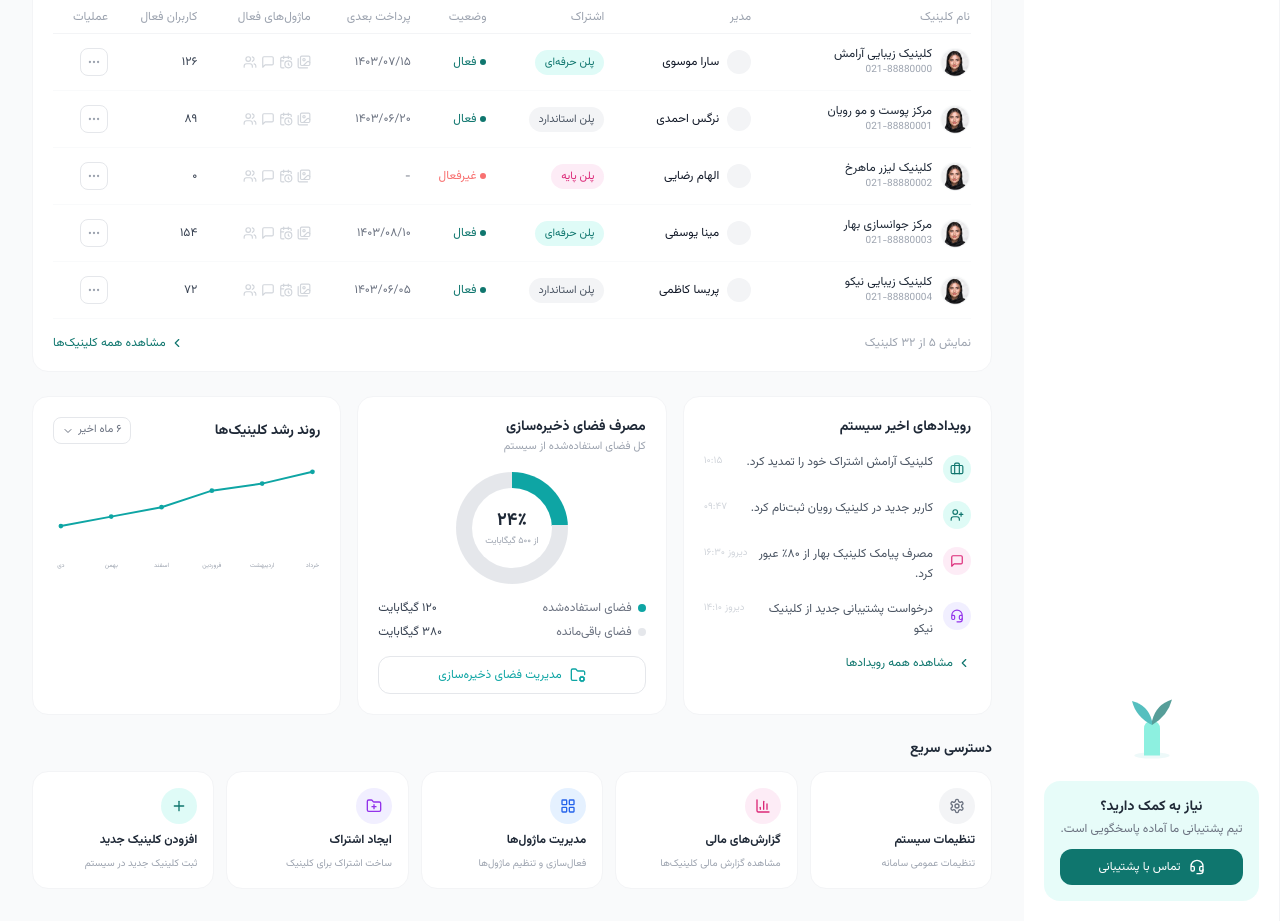
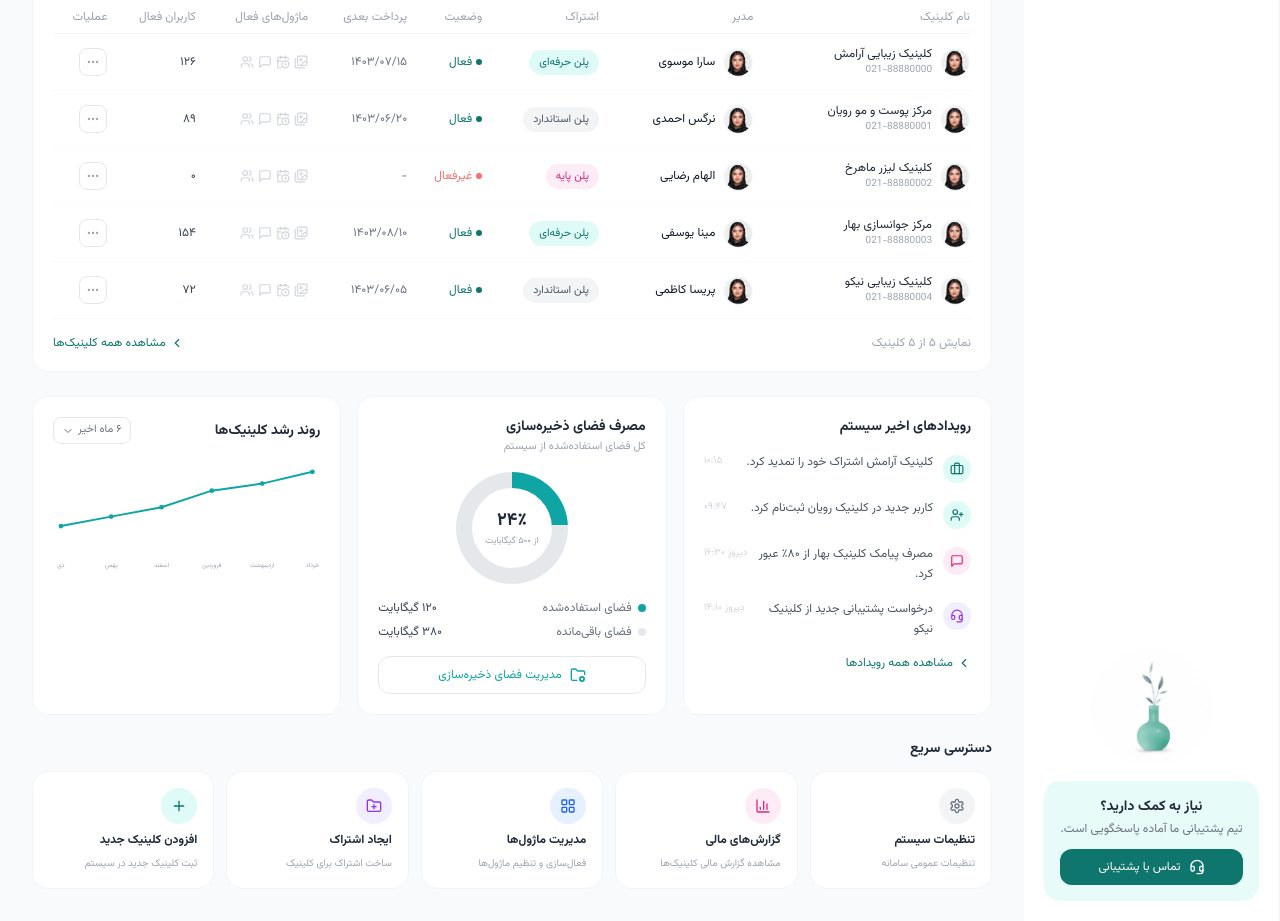
Before and after one commit to Ashkancr7/clinic-front, a Next.js app: page /super-admin/dashboard in a window 1280 px wide. Shown: the part 447-1368 px from the top of the page. Built offline with nearby package versions, Linux system fonts and the light colour scheme.

Commit message:
add superadmin panell

```diff
--- a/src/app/(superadmin)/super-admin/clinics/page.tsx
+++ b/src/app/(superadmin)/super-admin/clinics/page.tsx
@@ -172,7 +172,14 @@ export default function ClinicsListPage() {
                   </td>
                   <td className="py-3">
                     <div className="flex items-center gap-2">
-                      <div className="h-6 w-6 shrink-0 rounded-full bg-gray-100" />
+                      <Image
+                        src="/image/user.PNG"
+                        alt="User"
+                        width={30}
+                        height={30}
+                        unoptimized
+                        className="rounded-full object-cover"
+                      />
                       {c.manager}
                     </div>
                   </td>
--- a/src/app/(superadmin)/super-admin/dashboard/page.tsx
+++ b/src/app/(superadmin)/super-admin/dashboard/page.tsx
@@ -25,6 +25,7 @@ import {
   Settings,
   Headset,
 } from "lucide-react";
+import { useMemo, useState } from "react";
 
 import Image from "next/image";
 
@@ -163,6 +164,22 @@ export default function SuperAdminDashboardPage() {
   }));
   const linePoints = coords.map((c) => `${c.x},${c.y}`).join(" ");
 
+  const [search, setSearch] = useState("");
+
+  const filteredClinics = useMemo(() => {
+    const keyword = search.trim().toLowerCase();
+
+    if (!keyword) return CLINICS;
+
+    return CLINICS.filter((clinic) =>
+      clinic.name.toLowerCase().includes(keyword) ||
+      clinic.manager.toLowerCase().includes(keyword) ||
+      clinic.phone.includes(keyword) ||
+      clinic.plan.toLowerCase().includes(keyword) ||
+      clinic.status.toLowerCase().includes(keyword)
+    );
+  }, [search]);
+
   return (
     <div className="space-y-6">
       {/* آیکون‌های بالای صفحه */}
@@ -251,6 +268,8 @@ export default function SuperAdminDashboardPage() {
             <div className="flex items-center gap-2 rounded-xl border border-gray-200 px-3 py-2 sm:w-72">
               <input
                 type="text"
+                value={search}
+                onChange={(e) => setSearch(e.target.value)}
                 placeholder="جستجوی نام کلینیک، مدیر یا تلفن..."
                 className="w-full bg-transparent text-xs text-gray-600 outline-none placeholder:text-gray-300"
               />
@@ -277,7 +296,7 @@ export default function SuperAdminDashboardPage() {
               </tr>
             </thead>
             <tbody>
-              {CLINICS.map((c) => (
+              {filteredClinics.map((c) => (
                 <tr key={c.name} className="border-b border-gray-50">
                   <td className="py-3">
                     <div className="flex items-center gap-2">
@@ -299,7 +318,14 @@ export default function SuperAdminDashboardPage() {
                   </td>
                   <td className="py-3">
                     <div className="flex items-center gap-2">
-                      <div className="h-6 w-6 shrink-0 rounded-full bg-gray-100" />
+                      <Image
+                        src="/image/user.PNG"
+                        alt="User"
+                        width={30}
+                        height={30}
+                        unoptimized
+                        className="rounded-full object-cover"
+                      />
                       {c.manager}
                     </div>
                   </td>
@@ -328,12 +354,25 @@ export default function SuperAdminDashboardPage() {
                   </td>
                 </tr>
               ))}
+              {filteredClinics.length === 0 && (
+                <tr>
+                  <td
+                    colSpan={7}
+                    className="py-10 text-center text-sm text-gray-400"
+                  >
+                    موردی یافت نشد.
+                  </td>
+                </tr>
+              )}
             </tbody>
           </table>
         </div>
 
         <div className="mt-4 flex flex-col-reverse items-center justify-between gap-2 text-xs text-gray-400 sm:flex-row">
-          <span>نمایش ۵ از ۳۲ کلینیک</span>
+          <span>
+            نمایش {filteredClinics.length.toLocaleString("fa-IR")} از{" "}
+            {CLINICS.length.toLocaleString("fa-IR")} کلینیک
+          </span>
           <button className="flex items-center gap-1 text-primary-dark">
             <ChevronLeft className="h-3.5 w-3.5" /> مشاهده همه کلینیک‌ها
           </button>
@@ -405,7 +444,7 @@ export default function SuperAdminDashboardPage() {
         {/* رویدادهای اخیر */}
 
 
-         <div className="rounded-2xl border border-gray-100 bg-white p-5">
+        <div className="rounded-2xl border border-gray-100 bg-white p-5">
           <div className="mb-4 flex items-center justify-between">
             <h3 className="text-sm font-bold text-gray-800">روند رشد کلینیک‌ها</h3>
             <button className="flex items-center gap-1 rounded-lg border border-gray-200 px-2 py-1 text-[11px] text-gray-500">
--- a/src/app/(superadmin)/super-admin/layout.tsx
+++ b/src/app/(superadmin)/super-admin/layout.tsx
@@ -14,6 +14,9 @@ import {
   Settings,
   Headset,
 } from "lucide-react";
+
+import Image from "next/image";
+
 
 const NAV_ITEMS = [
   { href: "/super-admin/dashboard", label: "داشبورد", icon: LayoutDashboard },
@@ -65,12 +68,14 @@ export default function SuperAdminLayout({ children }: { children: React.ReactNo
 
         {/* تصویر تزئینی */}
         <div className="mt-8 hidden justify-center lg:flex">
-          <svg viewBox="0 0 100 100" className="h-20 w-20 opacity-70">
-            <ellipse cx="50" cy="88" rx="22" ry="4" fill="#0EA5A4" opacity="0.1" />
-            <path d="M40 88 L40 55 Q40 45 50 45 Q60 45 60 55 L60 88 Z" fill="#5EEAD4" />
-            <path d="M50 50 Q30 40 25 20 Q45 25 50 45" fill="#0EA5A4" />
-            <path d="M50 50 Q70 38 75 18 Q55 24 50 45" fill="#0F766E" />
-          </svg>
+         <Image
+                  src="/image/superadmin.PNG"
+                  alt="User"
+                  width={120}
+                  height={120}
+                  unoptimized
+                  className="rounded-full object-cover"
+                />
         </div>
 
         {/* باکس پشتیبانی */}
```
Also changed, not shown: public/image/superadmin.png (added).
